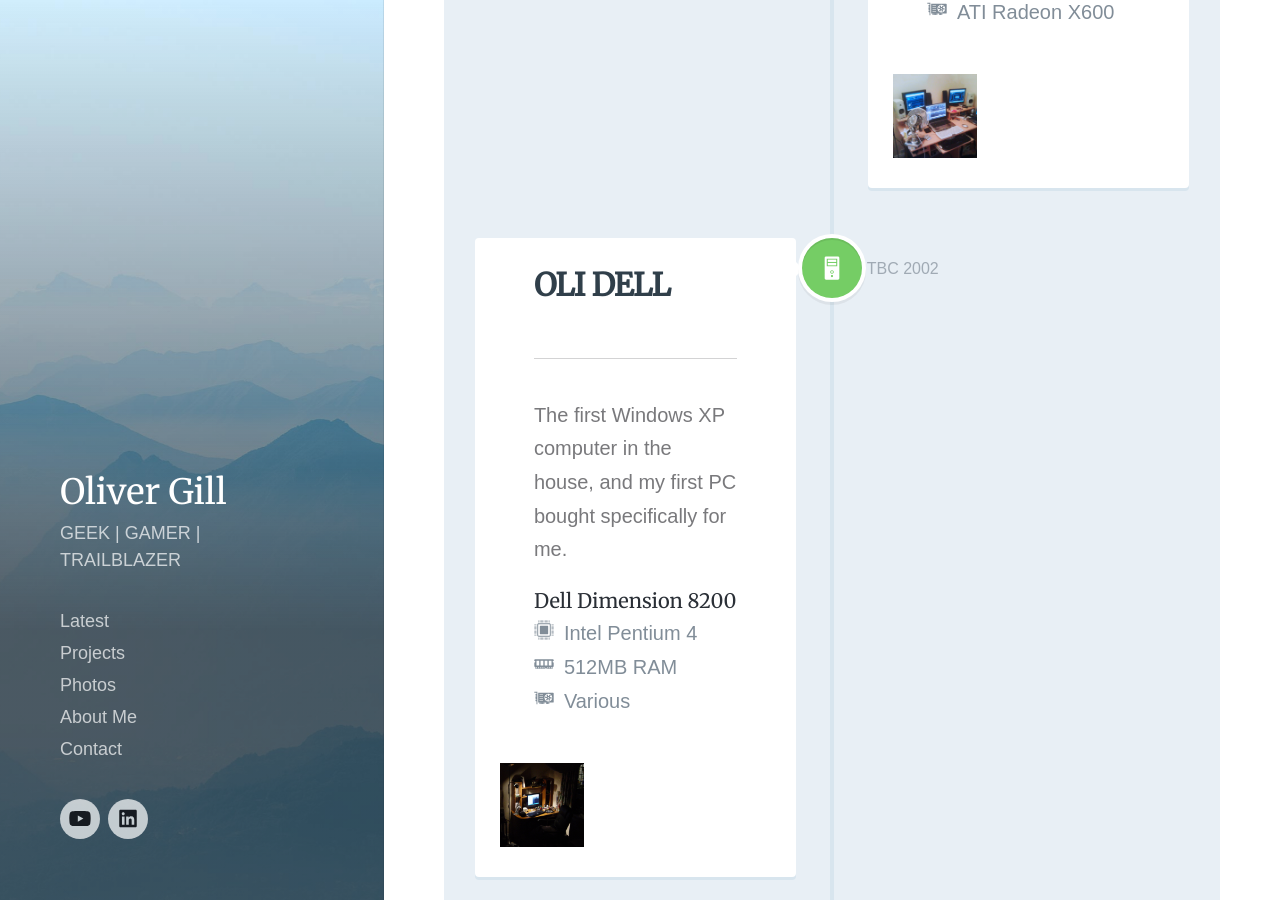
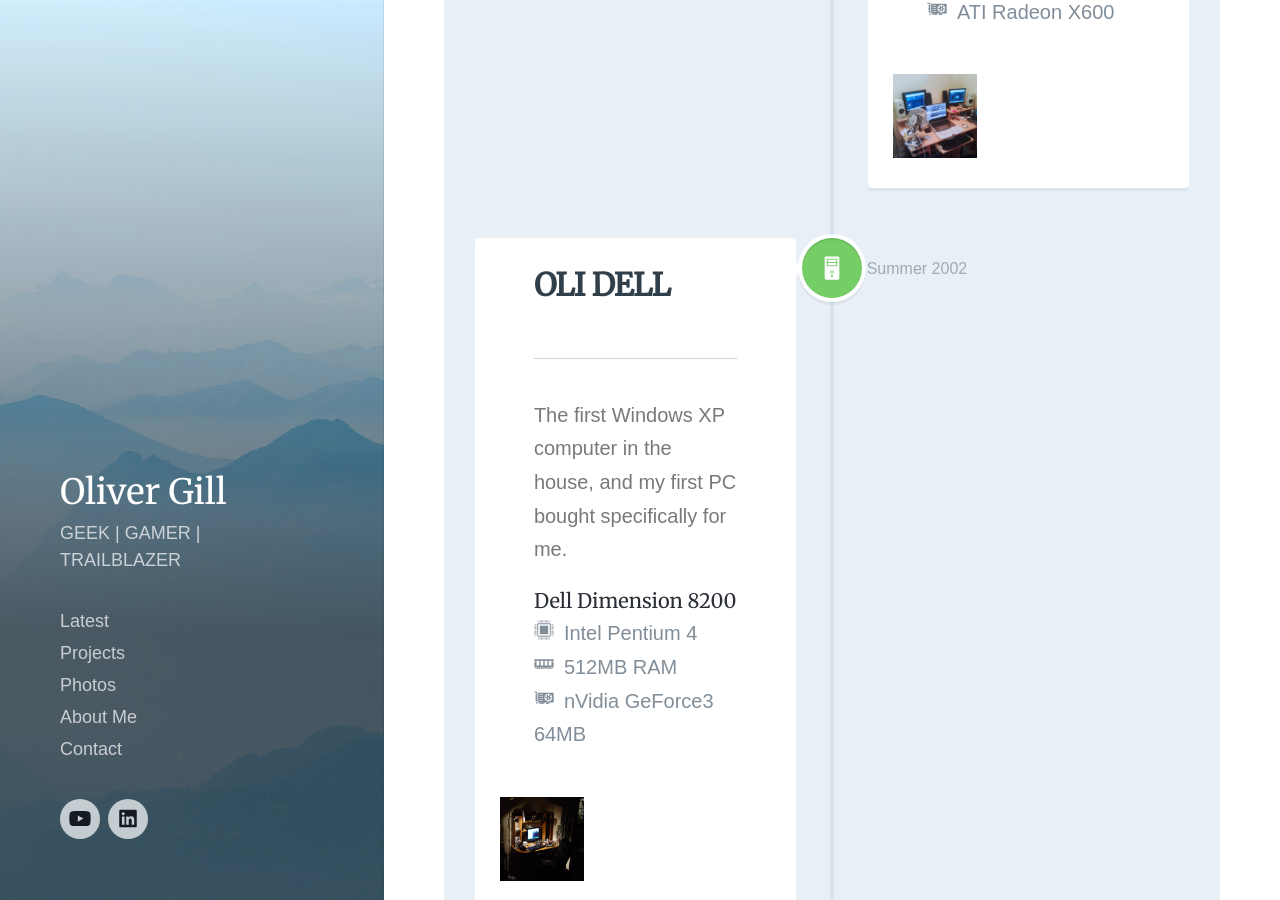
Before and after one commit to olivergillcom/olivergillblog.github.io, a Jekyll site: the page built from _pages/technology.md, in a window 1280 px wide and 900 px high, scrolled down 7661 px. Built offline with Jekyll 4.4.1, drawn with Linux system fonts in a browser that asks for light colours; nearby versions of some CDN libraries; some web fonts are replaced.

Commit message:
dell update

```diff
--- a/_pages/technology.md
+++ b/_pages/technology.md
@@ -216,7 +216,7 @@ featured_image: /images/demo/demo-portrait.jpg
         <div class="cd-timeline__content text-component">
           <h2>OLI DELL</h2>
           <div class="flex justify-between items-center">
-            <span class="cd-timeline__date">TBC 2002</span>
+            <span class="cd-timeline__date">Summer 2002</span>
           </div>
           <hr>
           <p class="color-contrast-medium">The first Windows XP computer in the house, and my first PC bought specifically for me.</p>
@@ -224,7 +224,7 @@ featured_image: /images/demo/demo-portrait.jpg
           <ul>
             <li class="cpu">Intel Pentium 4</li>
             <li class="memory">512MB RAM</li>
-            <li class="gpu">Various</li>
+            <li class="gpu">nVidia GeForce3 64MB</li>
           </ul>
           <div class="gallery" data-columns="3">
             <img src="/images/pages/tech/OD.jpg">
```
